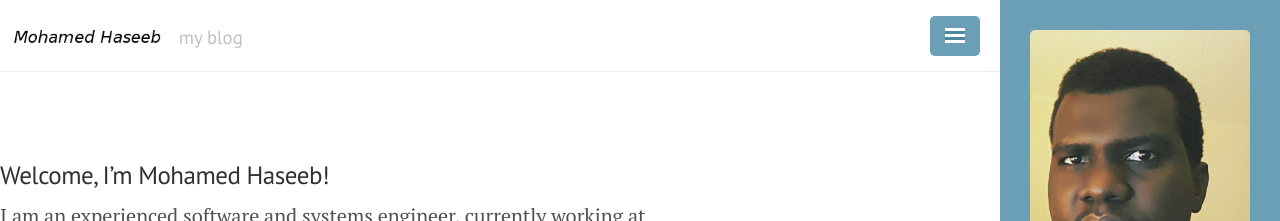
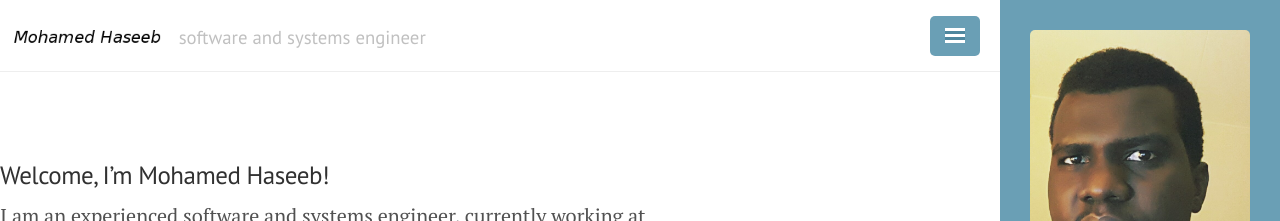
Before and after one commit to mohaseeb/mohaseeb.github.io, a Jekyll site: the page built from index.md, in a window 1280 px wide. Shown: the top 221 px of the page. Built offline with Jekyll 4.4.1, drawn with Linux system fonts in a browser that asks for light colours; nearby versions of some CDN libraries; comment, search, counter and statistics services are not loaded.

Commit message:
Update _config.yml

```diff
--- a/_config.yml
+++ b/_config.yml
@@ -1,6 +1,6 @@
 # Site Info
 title: Mohamed Haseeb
-tagline: my blog
+tagline: software and systems engineer
 description: 'A Jekyll theme adapted from <a href="http://lanyon.getpoole.com/" target="_blank">Lanyon</a>. Made by <a href="http://codinfox.github.io" target="_blank">@codinfox</a>.'
 #baseurl: "/"
 url: https://mohaseeb.github.io
```
